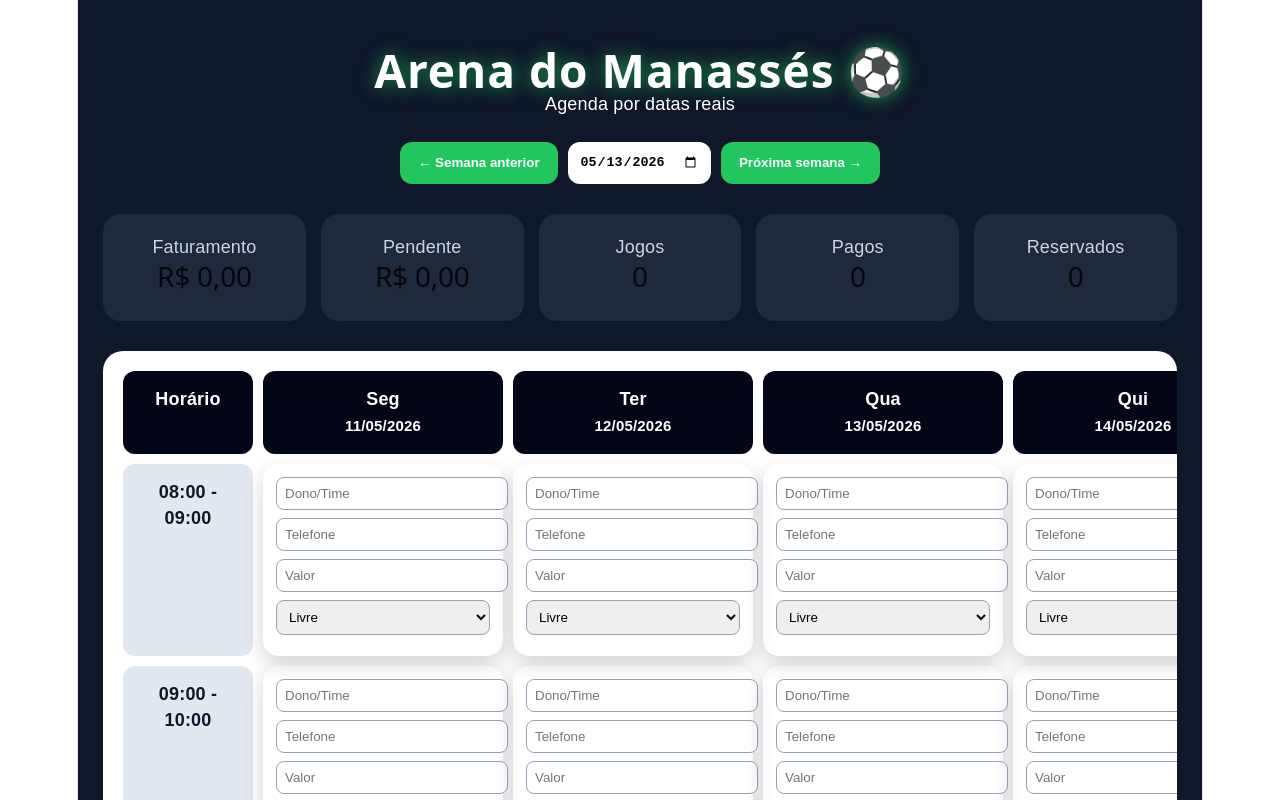
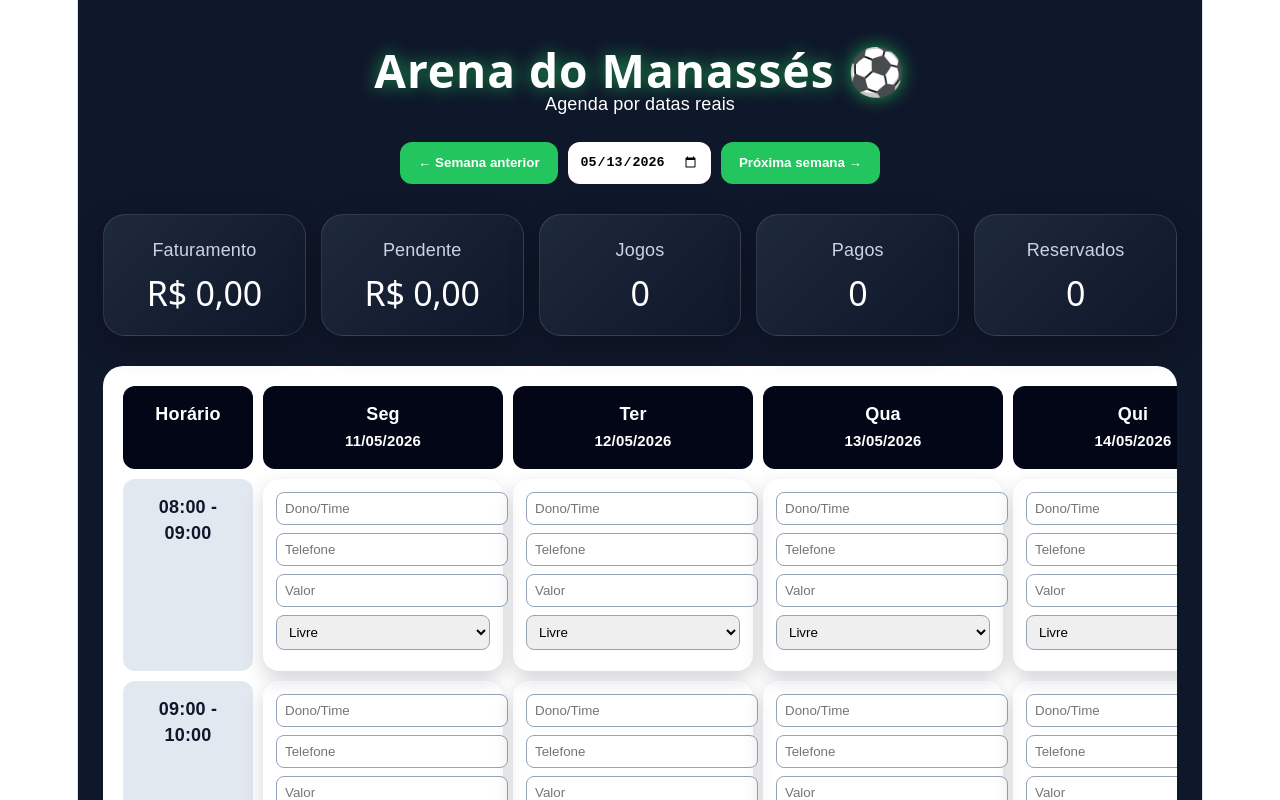
Before and after one commit to manassesgervasio/arena-do-manasses, a React (Vite) app: page / in a window 1280 px wide. Shown: the top 800 px of the page. Built offline with nearby package versions, Linux system fonts and the light colour scheme.

Commit message:
cards resumo premium

```diff
--- a/src/App.jsx
+++ b/src/App.jsx
@@ -377,17 +377,19 @@ function Card({ titulo, valor }) {
   return (
     <div
       style={{
-        background: "#1e293b",
-        padding: "20px",
-        borderRadius: "18px",
+        background: "linear-gradient(135deg, #1e293b, #0f172a)",
+        padding: "22px",
+        borderRadius: "22px",
         textAlign: "center",
+        border: "1px solid rgba(255,255,255,0.12)",
+        boxShadow: "0 10px 30px rgba(0,0,0,0.25)",
       }}
     >
-      <p style={{ color: "#cbd5e1" }}>
+      <p style={{ color: "#cbd5e1", fontSize: "18px", margin: 0 }}>
         {titulo}
       </p>
 
-      <h2 style={{ fontSize: "28px" }}>
+      <h2 style={{ fontSize: "34px", color: "white", margin: "10px 0 0" }}>
         {valor}
       </h2>
     </div>
```
